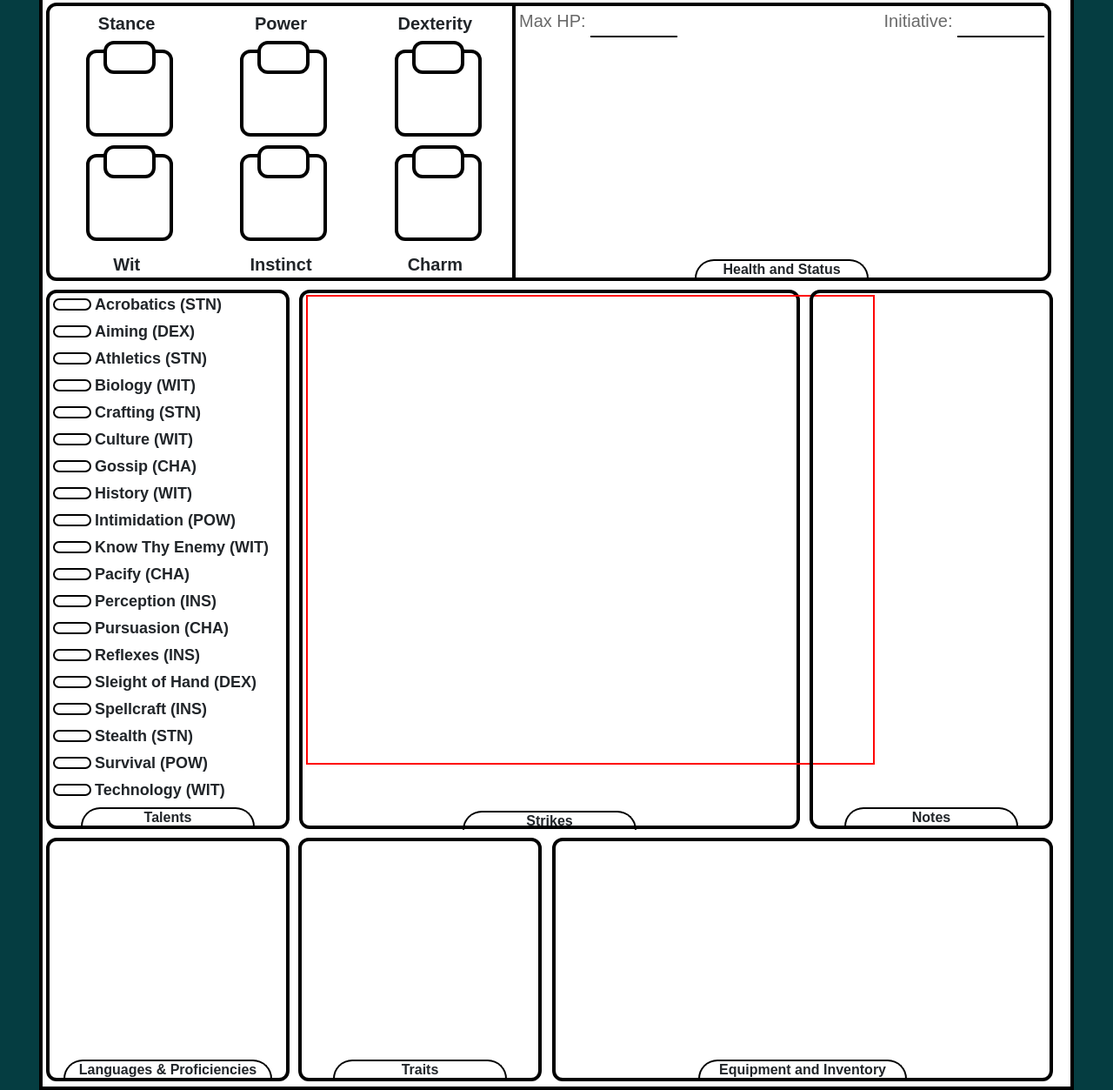
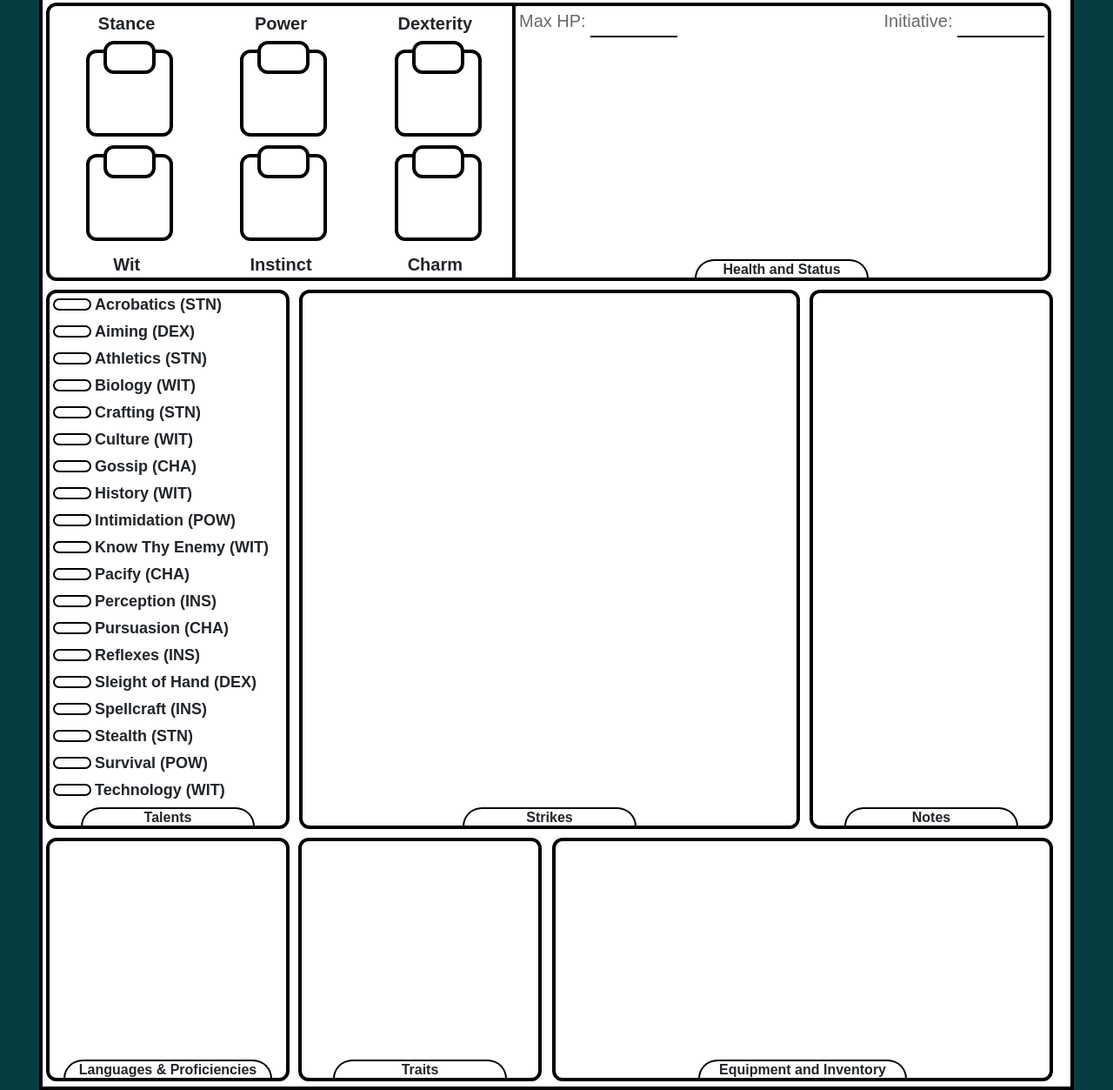
Before and after one commit to benphantom41/urchins-fall-character-sheet, a plain HTML site: page index.html in a window 1280 px wide. Shown: the part 582-1835 px from the top of the page at 87% size. Drawn offline with nearby package versions, Linux system fonts and the light colour scheme.

Commit message:
Removed red outline used for testing

```diff
--- a/index.css
+++ b/index.css
@@ -483,7 +483,6 @@ td {
 .Strikes textarea {
     bottom: 359px;
     left: 2px;
-    border: 1px solid red;
 }
 
 .Languages {
```
Also changed, not shown: index.html (+2 -0 lines).
